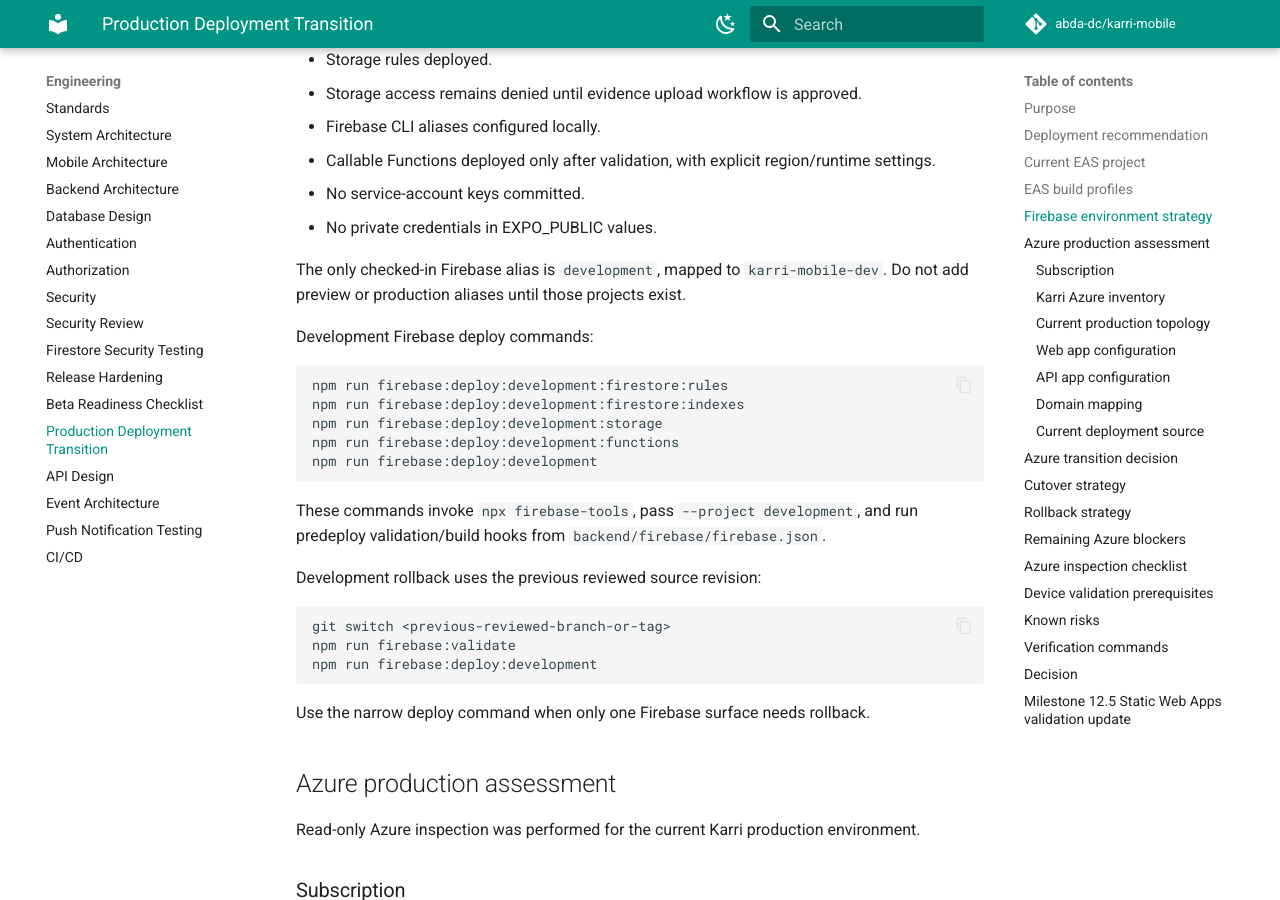
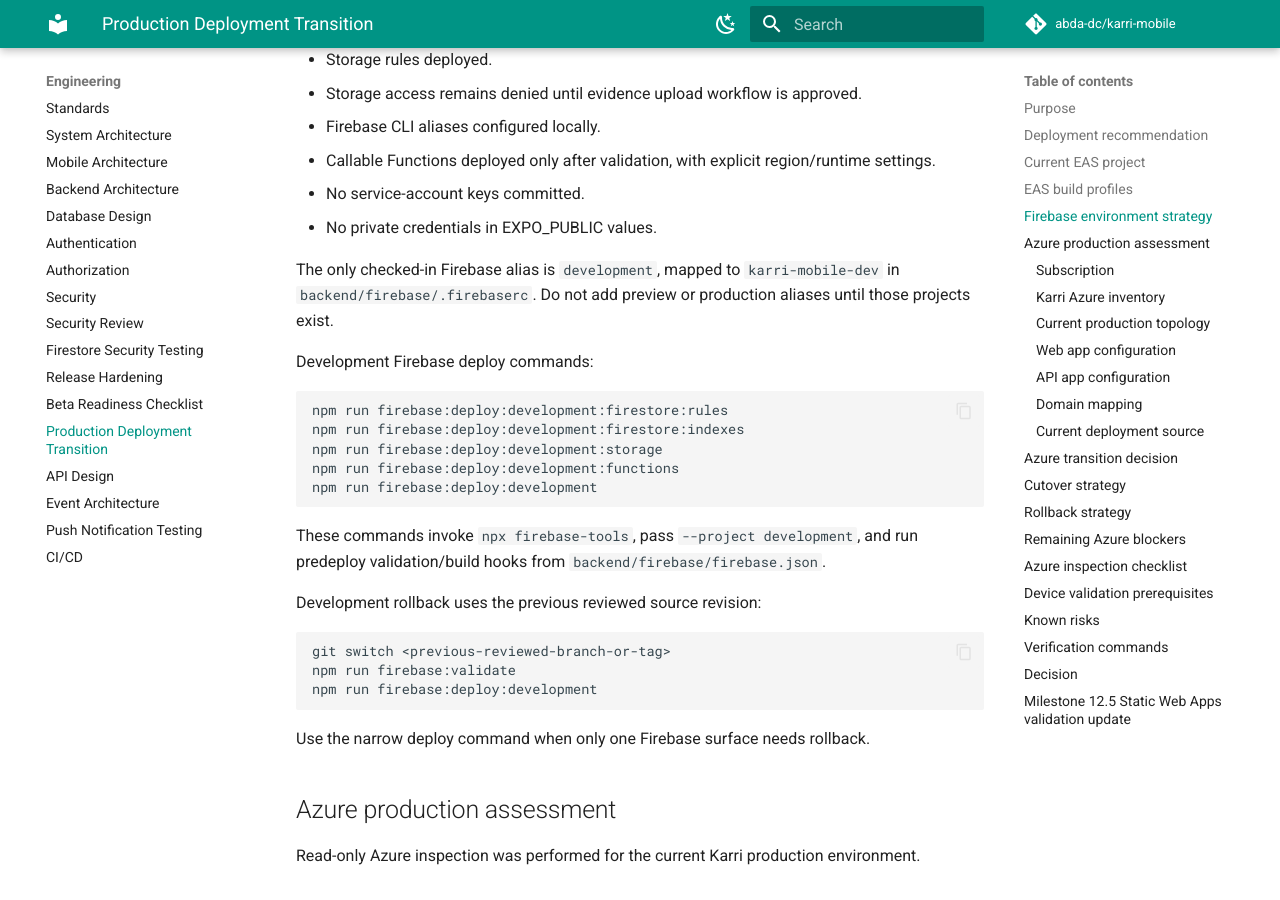
Before and after one commit to abda-dc/karri-mobile, an MkDocs documentation site: the page built from docs/engineering/production-deployment-transition.md, in a window 1280 px wide and 900 px high, scrolled down 2133 px. Built offline with MkDocs 1.6.1 and Material for MkDocs 9.7.7, drawn with Linux system fonts in a browser that asks for light colours; comment, search, counter and statistics services are not loaded.

Commit message:
Fix Firebase development alias resolution

```diff
--- a/docs/engineering/production-deployment-transition.md
+++ b/docs/engineering/production-deployment-transition.md
@@ -70,7 +70,7 @@ Required per environment:
 - No service-account keys committed.
 - No private credentials in EXPO_PUBLIC values.
 
-The only checked-in Firebase alias is `development`, mapped to `karri-mobile-dev`. Do not add preview or production aliases until those projects exist.
+The only checked-in Firebase alias is `development`, mapped to `karri-mobile-dev` in `backend/firebase/.firebaserc`. Do not add preview or production aliases until those projects exist.
 
 Development Firebase deploy commands:
 
```
Also changed, not shown: backend/firebase/README.md (+1 -1 lines), 3 other files.
